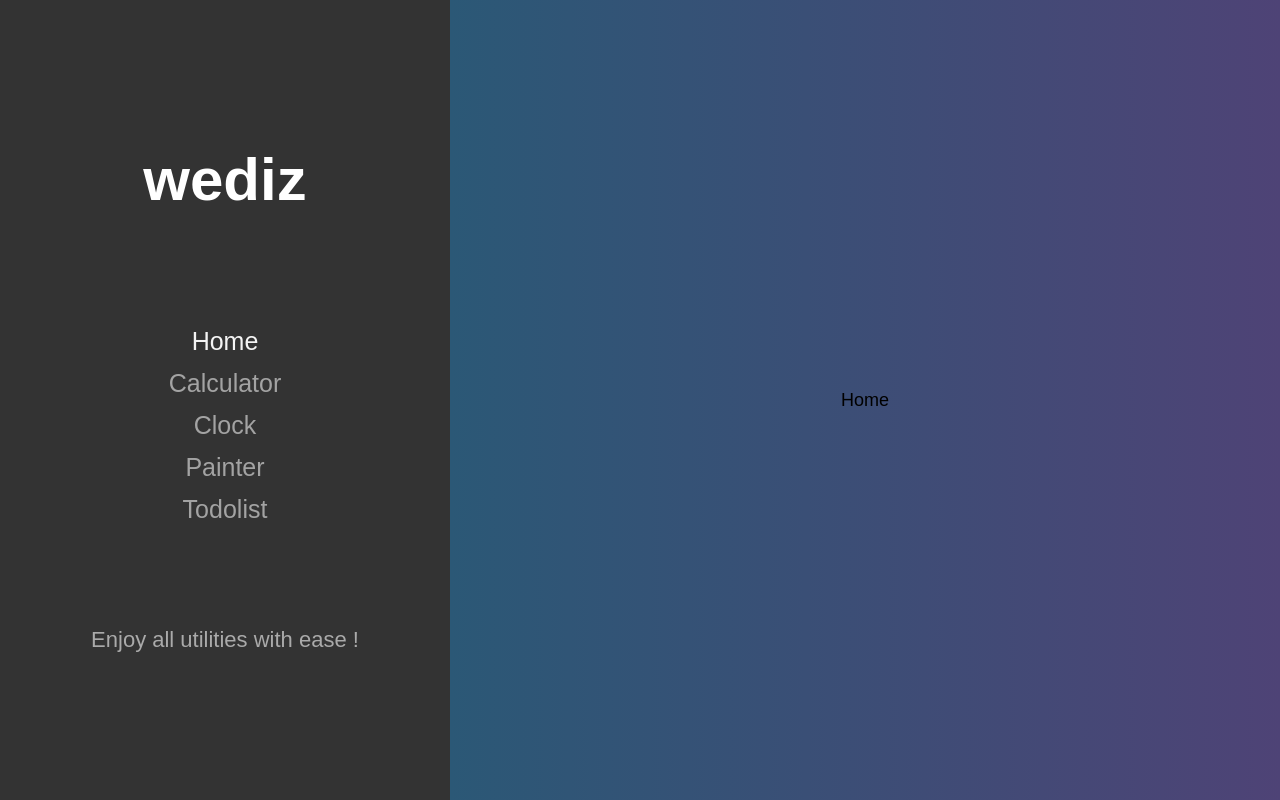
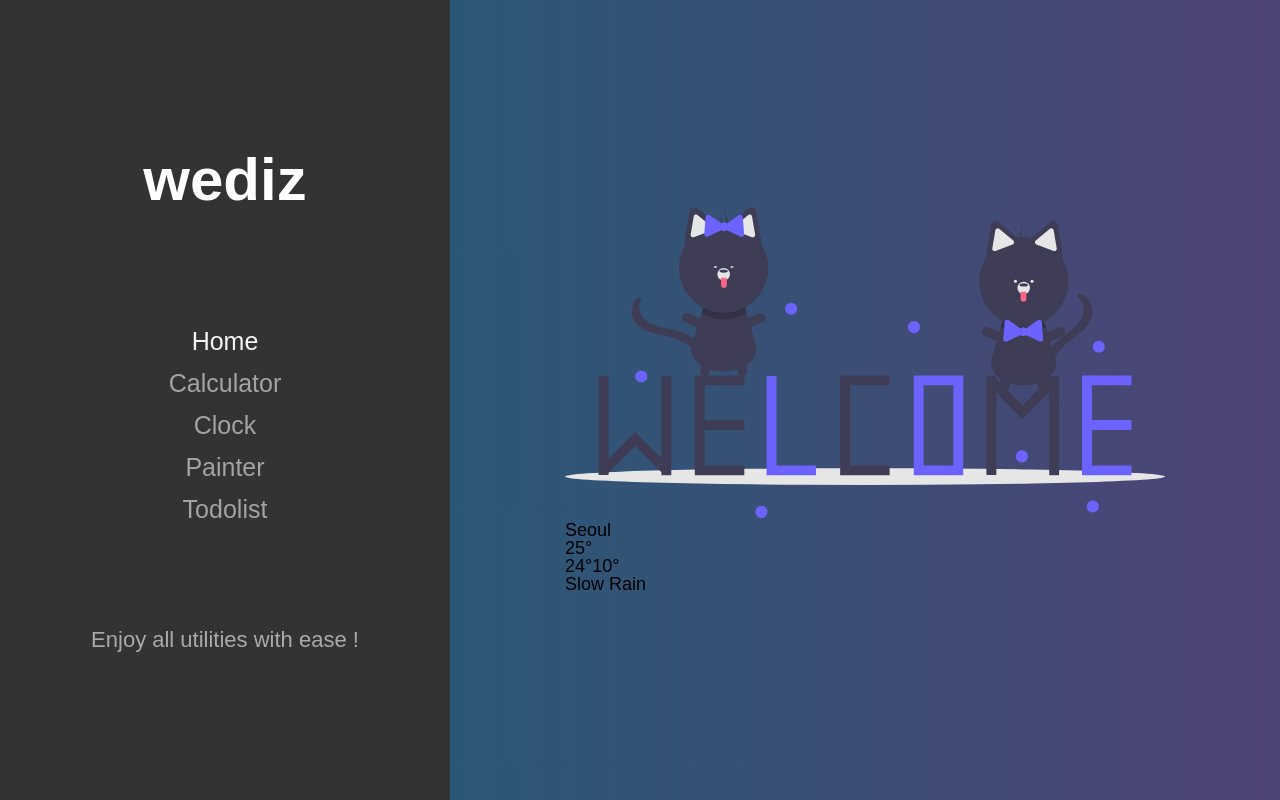
Before and after one commit to joyact/todolist-js-ts, a React app: page / in a window 1280 px wide. Built offline with nearby package versions, Linux system fonts and the light colour scheme; no server answers.

Commit message:
Add contents in the main page

```diff
--- /dev/null
+++ b/src/components/Weather.js
@@ -0,0 +1,45 @@
+import React, { useState, useEffect } from 'react';
+// import 'weather-icons/css/weather-icons.css';
+
+function Weather() {
+  const [weather, setWeather] = useState({
+    city: undefined,
+    country: undefined,
+  });
+
+  const getWeather = async () => {
+    const API_KEY = '9916e4e6fd6079aa9a9fec8e0c218fc5';
+    const API_URL = `https://api.openweathermap.org/data/2.5/weather?q=London,uk&appid=${API_KEY}`;
+    const response = await fetch(API_URL);
+    const data = await response.json();
+
+    console.log(data);
+  };
+
+  useEffect(() => {
+    getWeather();
+  }, []);
+  // const weather_url = `https://api.openweathermap.org/data/2.5/weather?lat=${lat}&lon=${lon}&appid=${API_KEY}`;
+
+  return (
+    <div>
+      <h1>Seoul</h1>
+      <i className="wi-day-sunny"></i>
+      <h2>25&deg;</h2>
+
+      {minmaxTemp(24, 10)}
+
+      <h3>Slow Rain</h3>
+    </div>
+  );
+}
+
+function minmaxTemp(min, max) {
+  return (
+    <h3>
+      <span>{min}&deg;</span>
+      <span>{max}&deg;</span>
+    </h3>
+  );
+}
+export default Weather;
--- a/src/pages/Home.js
+++ b/src/pages/Home.js
@@ -1,7 +1,15 @@
 import React from 'react';
+import greeting from '../images/greeting.svg';
+import Weather from '../components/Weather';
+import '@babel/polyfill';
 
 function Home() {
-  return <div>Home</div>;
+  return (
+    <div className="home">
+      <img src={greeting} alt="greeting" />
+      <Weather />
+    </div>
+  );
 }
 
 export default Home;
```
Also changed, not shown: src/images/greeting.svg (added).
